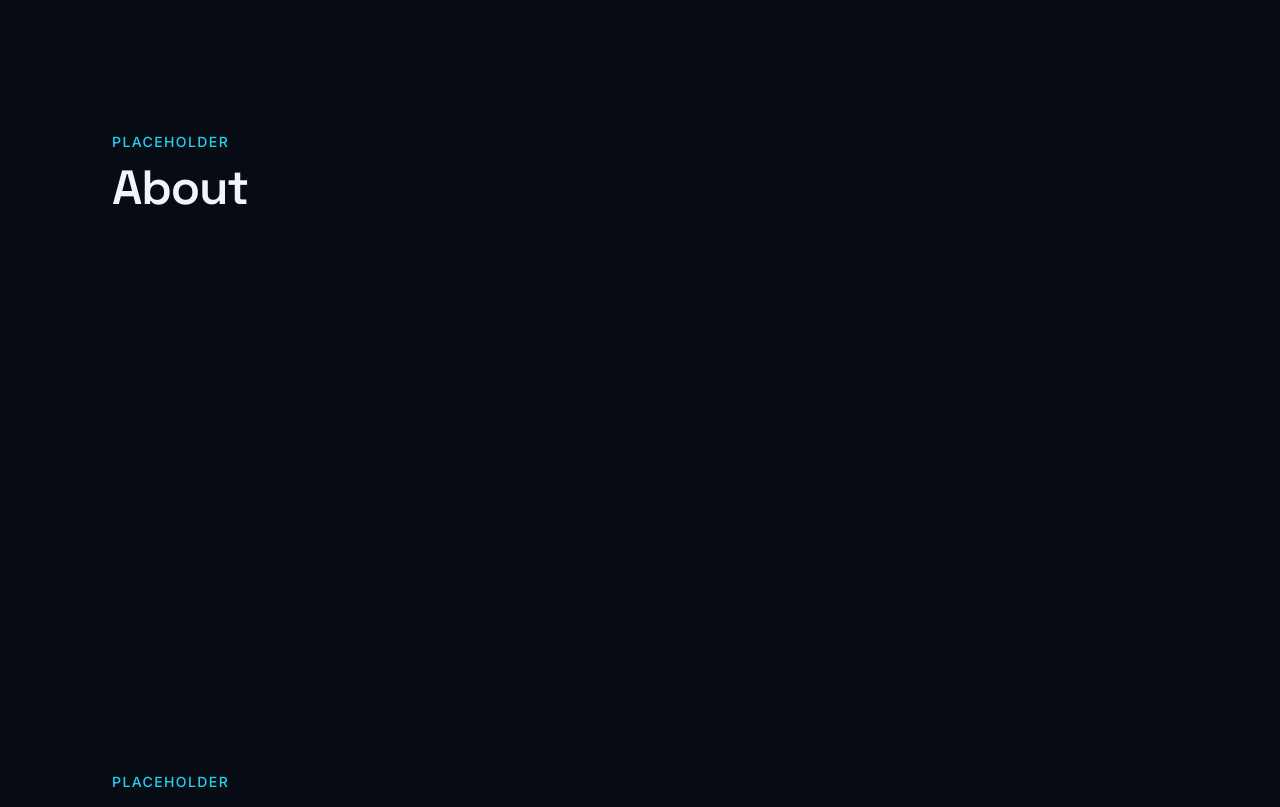
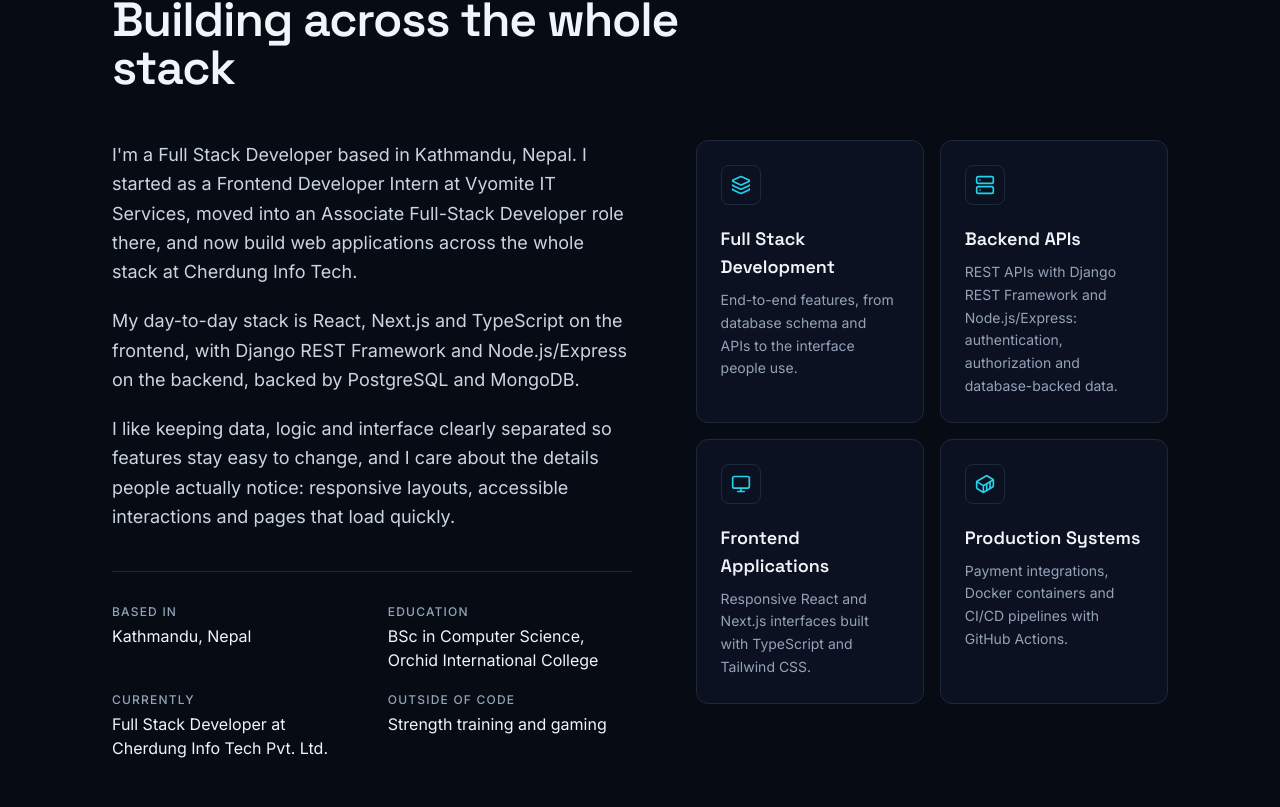
Before and after one commit to Nirajan09/portfolio, a Next.js app: page / in a window 1280 px wide. Shown: the part 948-1755 px from the top of the page. Built offline with nearby package versions, Linux system fonts and the light colour scheme.

Commit message:
feat: make mesh site-wide and add about section

```diff
--- a/app/layout.tsx
+++ b/app/layout.tsx
@@ -3,6 +3,7 @@ import { Inter, Space_Grotesk } from "next/font/google";
 import { MotionProvider } from "@/components/animation/MotionConfig";
 import { Footer } from "@/components/layout/Footer";
 import { Navbar } from "@/components/layout/Navbar";
+import { InteractiveMesh } from "@/components/background/InteractiveMesh";
 import "./globals.css";
 
 const inter = Inter({
@@ -41,6 +42,7 @@ export default function RootLayout({
       className={`${inter.variable} ${spaceGrotesk.variable}`}
     >
       <body className="flex min-h-screen flex-col">
+        <InteractiveMesh />
         <a
           href="#main-content"
           className="sr-only rounded-md bg-accent px-4 py-2 text-sm font-medium text-background focus:not-sr-only focus:fixed focus:left-4 focus:top-4 focus:z-60"
--- a/app/page.tsx
+++ b/app/page.tsx
@@ -1,16 +1,18 @@
 import { Reveal } from "@/components/animation/Reveal";
 import { PageContainer } from "@/components/layout/PageContainer";
+import { About } from "@/components/sections/About";
 import { Hero } from "@/components/sections/Hero";
 import { SectionHeading } from "@/components/ui/SectionHeading";
 import { navItems } from "@/data/navigation";
 
-// Placeholders below Hero are TEMPORARY; each is replaced in Phases 5-10.
+// Placeholders below About are TEMPORARY; each is replaced in Phases 6-10.
 export default function Home() {
   return (
     <>
       <Hero />
+      <About />
       {navItems
-        .filter((item) => item.id !== "home")
+        .filter((item) => item.id !== "home" && item.id !== "about")
         .map((item) => (
           <PageContainer
             as="section"
--- a/components/background/InteractiveMesh.tsx
+++ b/components/background/InteractiveMesh.tsx
@@ -60,20 +60,19 @@ function createGlowSprite({ r, g, b }: Rgb, size = 48) {
   return sprite;
 }
 
-type InteractiveMeshProps = { className?: string };
-
 /**
- * Canvas 2D network background. All animation state lives in refs/closures,
- * so React never re-renders while it runs. Fills its nearest positioned parent.
+ * Site-wide canvas 2D network background, fixed behind all content.
+ * All animation state lives in closures, so React never re-renders while it
+ * runs. Full strength at the top of the page, dimmed once you scroll past the
+ * hero so it never competes with text.
  */
-export function InteractiveMesh({ className }: InteractiveMeshProps) {
+export function InteractiveMesh() {
   const canvasRef = useRef<HTMLCanvasElement>(null);
 
   useEffect(() => {
     const canvas = canvasRef.current;
-    const parent = canvas?.parentElement;
     const ctx = canvas?.getContext("2d");
-    if (!canvas || !parent || !ctx) return;
+    if (!canvas || !ctx) return;
 
     const rand = mulberry32(SEED);
     const sprites = PALETTE.map((color) => createGlowSprite(color));
@@ -86,7 +85,6 @@ export function InteractiveMesh({ className }: InteractiveMeshProps) {
     let h = 0;
     let link = 140;
     let reduced = motionQuery.matches;
-    let inView = true;
     let running = false;
     let raf = 0;
     let last = 0;
@@ -215,7 +213,7 @@ export function InteractiveMesh({ className }: InteractiveMeshProps) {
     };
 
     const start = () => {
-      if (running || reduced || document.hidden || !inView) return;
+      if (running || reduced || document.hidden) return;
       running = true;
       last = performance.now();
       raf = requestAnimationFrame(frame);
@@ -227,7 +225,7 @@ export function InteractiveMesh({ className }: InteractiveMeshProps) {
     };
 
     const resize = () => {
-      const rect = parent.getBoundingClientRect();
+      const rect = canvas.getBoundingClientRect();
       const nw = Math.round(rect.width);
       const nh = Math.round(rect.height);
       if (nw === 0 || nh === 0 || (nw === w && nh === h)) return;
@@ -257,15 +255,19 @@ export function InteractiveMesh({ className }: InteractiveMeshProps) {
       if (!running) draw(); // static frame (reduced motion / paused)
     };
 
+    // Canvas is fixed at the viewport origin, so client coords are canvas coords.
     const onPointerMove = (event: PointerEvent) => {
       if (reduced || event.pointerType === "touch") return;
-      const rect = parent.getBoundingClientRect();
-      mouse.x = event.clientX - rect.left;
-      mouse.y = event.clientY - rect.top;
+      mouse.x = event.clientX;
+      mouse.y = event.clientY;
       mouse.active = true;
     };
     const onPointerLeave = () => {
       mouse.active = false;
+    };
+    const onScroll = () => {
+      const t = Math.min(1, window.scrollY / (window.innerHeight * 0.7));
+      canvas.style.opacity = String(1 - 0.55 * t);
     };
     const onVisibility = () => (document.hidden ? stop() : start());
     const onMotionChange = () => {
@@ -280,17 +282,14 @@ export function InteractiveMesh({ className }: InteractiveMeshProps) {
     };
 
     const resizeObserver = new ResizeObserver(resize);
-    const intersectionObserver = new IntersectionObserver(([entry]) => {
-      inView = entry.isIntersecting;
-      if (inView) start();
-      else stop();
-    });
 
     resize();
-    resizeObserver.observe(parent);
-    intersectionObserver.observe(parent);
-    parent.addEventListener("pointermove", onPointerMove, { passive: true });
-    parent.addEventListener("pointerleave", onPointerLeave);
+    onScroll();
+    resizeObserver.observe(canvas);
+    window.addEventListener("pointermove", onPointerMove, { passive: true });
+    window.addEventListener("scroll", onScroll, { passive: true });
+    window.addEventListener("blur", onPointerLeave);
+    document.documentElement.addEventListener("pointerleave", onPointerLeave);
     document.addEventListener("visibilitychange", onVisibility);
     motionQuery.addEventListener("change", onMotionChange);
     start();
@@ -298,9 +297,10 @@ export function InteractiveMesh({ className }: InteractiveMeshProps) {
     return () => {
       stop();
       resizeObserver.disconnect();
-      intersectionObserver.disconnect();
-      parent.removeEventListener("pointermove", onPointerMove);
-      parent.removeEventListener("pointerleave", onPointerLeave);
+      window.removeEventListener("pointermove", onPointerMove);
+      window.removeEventListener("scroll", onScroll);
+      window.removeEventListener("blur", onPointerLeave);
+      document.documentElement.removeEventListener("pointerleave", onPointerLeave);
       document.removeEventListener("visibilitychange", onVisibility);
       motionQuery.removeEventListener("change", onMotionChange);
     };
@@ -310,7 +310,7 @@ export function InteractiveMesh({ className }: InteractiveMeshProps) {
     <canvas
       ref={canvasRef}
       aria-hidden="true"
-      className={className ?? "absolute inset-0 size-full"}
+      className="pointer-events-none fixed inset-0 -z-1 size-full"
     />
   );
 }
--- /dev/null
+++ b/components/layout/Section.tsx
@@ -0,0 +1,18 @@
+import type { ReactNode } from "react";
+import { cn } from "@/lib/utils";
+import { PageContainer } from "./PageContainer";
+
+type SectionProps = {
+  id: string;
+  className?: string;
+  children: ReactNode;
+};
+
+/** Standard homepage section: anchor id, vertical rhythm, shared container. */
+export function Section({ id, className, children }: SectionProps) {
+  return (
+    <section id={id} className={cn("py-20 sm:py-28", className)}>
+      <PageContainer>{children}</PageContainer>
+    </section>
+  );
+}
--- /dev/null
+++ b/components/sections/About.tsx
@@ -0,0 +1,71 @@
+import { Container, Layers, Monitor, Server, type LucideIcon } from "lucide-react";
+import { Reveal } from "@/components/animation/Reveal";
+import { Section } from "@/components/layout/Section";
+import { Card } from "@/components/ui/Card";
+import { SectionHeading } from "@/components/ui/SectionHeading";
+import { about, type AboutHighlightId } from "@/data/about";
+
+const highlightIcons: Record<AboutHighlightId, LucideIcon> = {
+  "full-stack": Layers,
+  backend: Server,
+  frontend: Monitor,
+  production: Container,
+};
+
+export function About() {
+  return (
+    <Section id="about">
+      <Reveal>
+        <SectionHeading eyebrow="About" title="Building across the whole stack" />
+      </Reveal>
+
+      <div className="mt-12 grid gap-12 lg:grid-cols-[1.1fr_1fr] lg:gap-16">
+        <div>
+          <Reveal className="max-w-prose space-y-5 text-base leading-relaxed text-secondary sm:text-lg">
+            {about.paragraphs.map((paragraph) => (
+              <p key={paragraph}>{paragraph}</p>
+            ))}
+          </Reveal>
+
+          <Reveal delay={0.1}>
+            <dl className="mt-10 grid gap-x-8 gap-y-5 border-t border-border pt-8 sm:grid-cols-2">
+              {about.facts.map((fact) => (
+                <div key={fact.label}>
+                  <dt className="text-xs font-medium uppercase tracking-widest text-muted">
+                    {fact.label}
+                  </dt>
+                  <dd className="mt-1 text-sm text-primary sm:text-base">
+                    {fact.value}
+                  </dd>
+                </div>
+              ))}
+            </dl>
+          </Reveal>
+        </div>
+
+        <ul className="grid gap-4 sm:grid-cols-2 lg:self-start">
+          {about.highlights.map((item, index) => {
+            const Icon = highlightIcons[item.id];
+            return (
+              <li key={item.id}>
+                <Reveal delay={index * 0.08} className="h-full">
+                  <Card className="h-full">
+                    <div className="flex size-10 items-center justify-center rounded-md border border-border bg-background-secondary text-accent">
+                      <Icon className="size-5" aria-hidden="true" />
+                    </div>
+                    <h3 className="mt-5 font-display text-lg font-semibold text-primary">
+                      {item.title}
+                    </h3>
+                    <p className="mt-2 text-sm leading-relaxed text-muted">
+                      {item.description}
+                    </p>
+                  </Card>
+                </Reveal>
+              </li>
+            );
+          })}
+        </ul>
+      </div>
+    </Section>
+  );
+}
--- a/components/sections/Hero.tsx
+++ b/components/sections/Hero.tsx
@@ -1,6 +1,5 @@
 import { ArrowRight, Mail } from "lucide-react";
 import { Stagger, StaggerItem } from "@/components/animation/Stagger";
-import { InteractiveMesh } from "@/components/background/InteractiveMesh";
 import { PageContainer } from "@/components/layout/PageContainer";
 import { Badge } from "@/components/ui/Badge";
 import { Button } from "@/components/ui/Button";
@@ -16,8 +15,6 @@ export function Hero() {
       id="home"
       className="relative isolate flex min-h-svh items-center overflow-hidden"
     >
-      {/* Layer 1: mesh */}
-      <InteractiveMesh className="absolute inset-0 z-0 size-full" />
 
       {/* Layer 2: vignette keeps text contrast and blends into the next section */}
       <div
--- /dev/null
+++ b/components/ui/Card.tsx
@@ -0,0 +1,24 @@
+import type { ReactNode } from "react";
+import { cn } from "@/lib/utils";
+
+type CardProps = {
+  /** Adds the standard hover treatment (lift, border, glow) for clickable cards. */
+  interactive?: boolean;
+  className?: string;
+  children: ReactNode;
+};
+
+export function Card({ interactive = false, className, children }: CardProps) {
+  return (
+    <div
+      className={cn(
+        "rounded-lg border border-border bg-surface/60 p-6",
+        interactive &&
+          "transition-[transform,border-color,box-shadow] duration-200 ease-standard hover:-translate-y-1 hover:border-accent/40 hover:shadow-glow",
+        className,
+      )}
+    >
+      {children}
+    </div>
+  );
+}
--- /dev/null
+++ b/data/about.ts
@@ -0,0 +1,49 @@
+import { personal } from "./personal";
+
+export const about = {
+  paragraphs: [
+    "I'm a Full Stack Developer based in Kathmandu, Nepal. I started as a Frontend Developer Intern at Vyomite IT Services, moved into an Associate Full-Stack Developer role there, and now build web applications across the whole stack at Cherdung Info Tech.",
+    "My day-to-day stack is React, Next.js and TypeScript on the frontend, with Django REST Framework and Node.js/Express on the backend, backed by PostgreSQL and MongoDB.",
+    "I like keeping data, logic and interface clearly separated so features stay easy to change, and I care about the details people actually notice: responsive layouts, accessible interactions and pages that load quickly.",
+  ],
+  highlights: [
+    {
+      id: "full-stack",
+      title: "Full Stack Development",
+      description:
+        "End-to-end features, from database schema and APIs to the interface people use.",
+    },
+    {
+      id: "backend",
+      title: "Backend APIs",
+      description:
+        "REST APIs with Django REST Framework and Node.js/Express: authentication, authorization and database-backed data.",
+    },
+    {
+      id: "frontend",
+      title: "Frontend Applications",
+      description:
+        "Responsive React and Next.js interfaces built with TypeScript and Tailwind CSS.",
+    },
+    {
+      id: "production",
+      title: "Production Systems",
+      description:
+        "Payment integrations, Docker containers and CI/CD pipelines with GitHub Actions.",
+    },
+  ],
+  facts: [
+    { label: "Based in", value: personal.location },
+    {
+      label: "Education",
+      value: "BSc in Computer Science, Orchid International College",
+    },
+    {
+      label: "Currently",
+      value: "Full Stack Developer at Cherdung Info Tech Pvt. Ltd.",
+    },
+    { label: "Outside of code", value: "Strength training and gaming" },
+  ],
+} as const;
+
+export type AboutHighlightId = (typeof about.highlights)[number]["id"];
```
